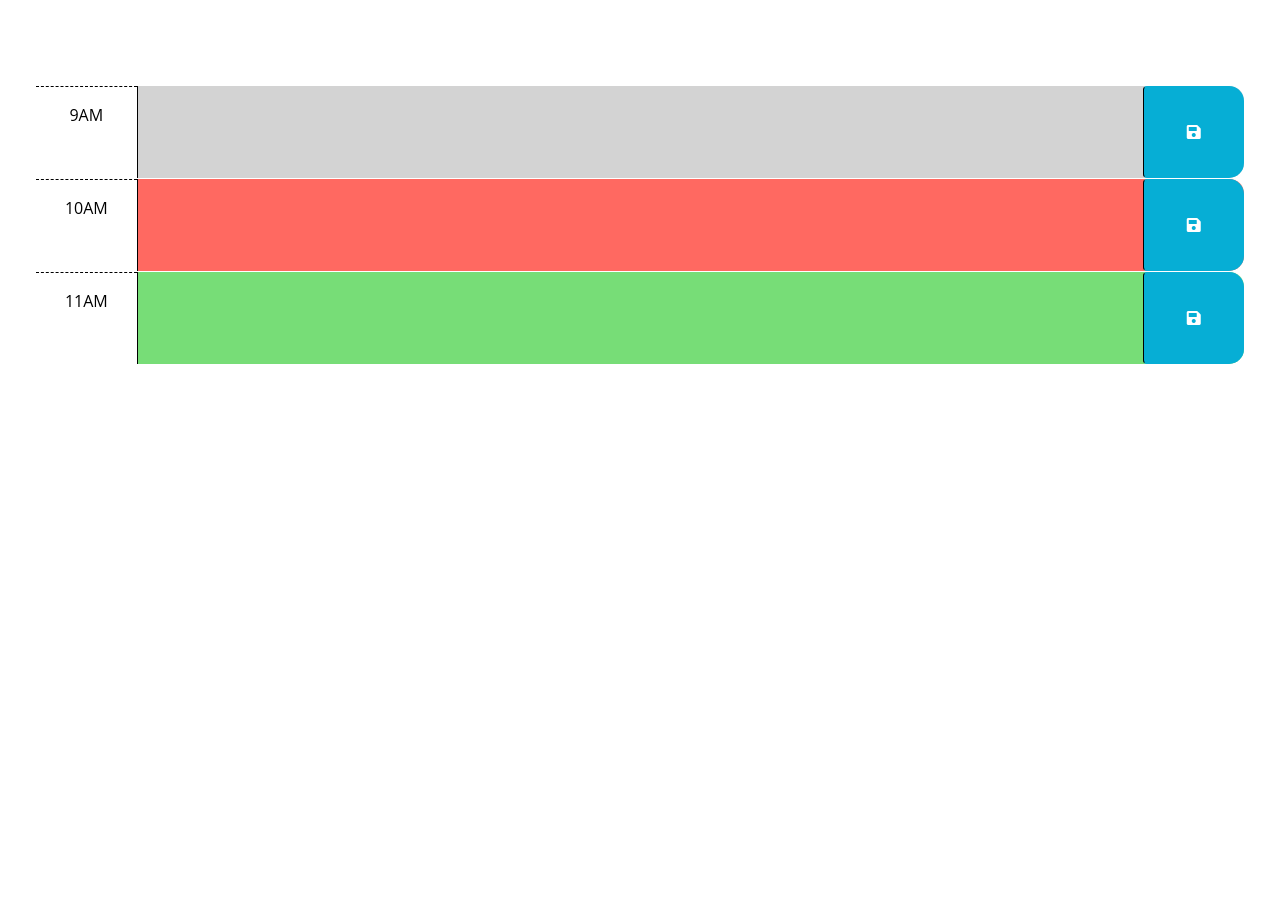
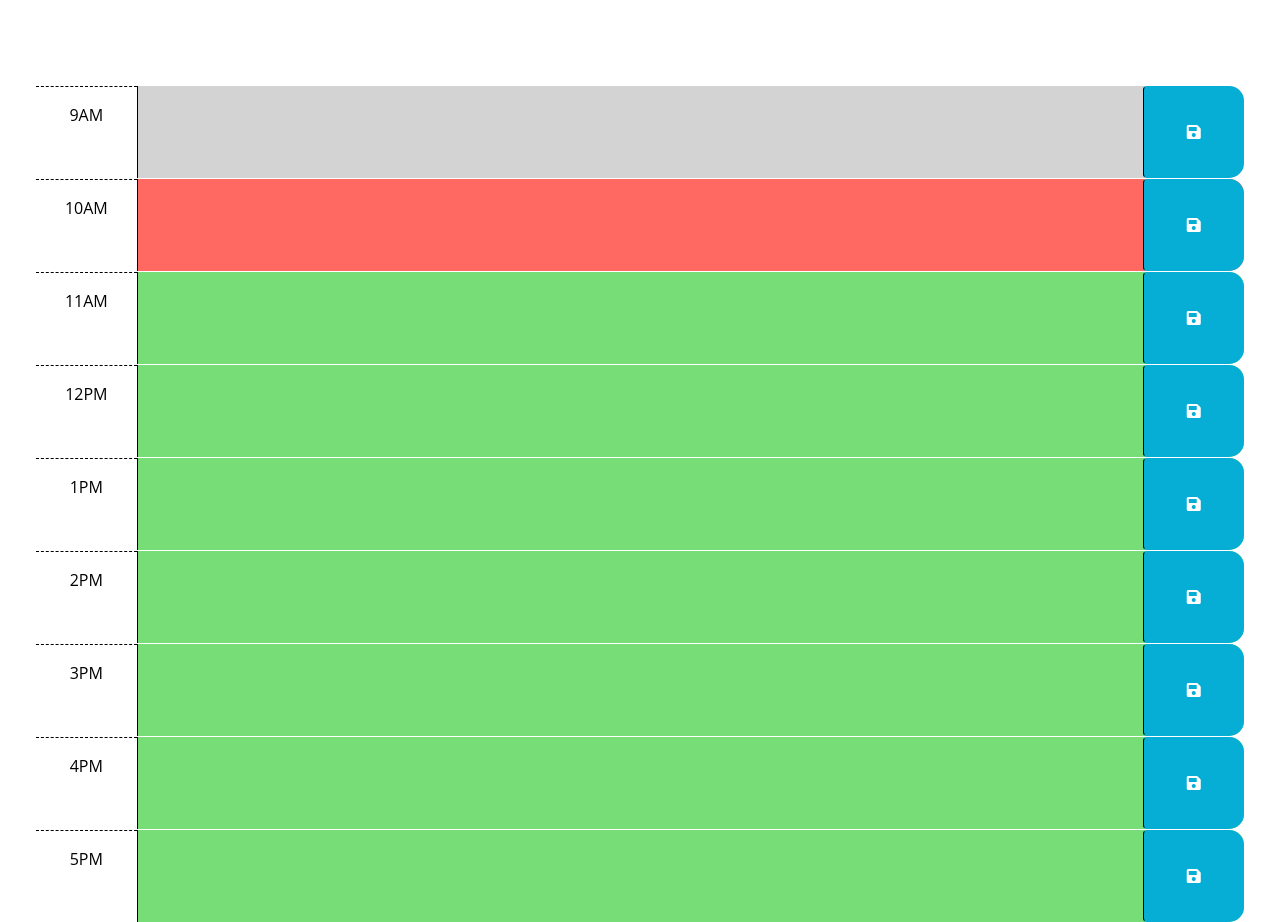
Before and after one commit to AnthonyCBlanco/workdayscheduler, a plain HTML site: page index.html in a window 1280 px wide. Shown: the part 166-1088 px from the top of the page. Before the commit the page ends 800 px from the top, so only its background shows below. Drawn offline with nearby package versions, Linux system fonts and the light colour scheme.

Commit message:
Handles Save Button to input value of 'textarea' into local storage

```diff
--- a/assets/js/script.js
+++ b/assets/js/script.js
@@ -1,6 +1,9 @@
 // Wrap all code that interacts with the DOM in a call to jQuery to ensure that
 // the code isn't run until the browser has finished rendering all the elements
 // in the html.
+
+const saveBtn = $('.saveBtn')
+
 $(function () {
   // TODO: Add a listener for click events on the save button. This code should
   // use the id in the containing time-block as a key to save the user input in
@@ -8,12 +11,21 @@ $(function () {
   // function? How can DOM traversal be used to get the "hour-x" id of the
   // time-block containing the button that was clicked? How might the id be
   // useful when saving the description in local storage?
-  //
+
+  saveBtn.on('click', handleSave)
+
   // TODO: Add code to apply the past, present, or future class to each time
   // block by comparing the id to the current hour. HINTS: How can the id
   // attribute of each time-block be used to conditionally add or remove the
   // past, present, and future classes? How can Day.js be used to get the
   // current hour in 24-hour time?
+
+  var currentHour = dayjs().hour();
+
+  for(var i = 0, i = 9, i++){
+
+  }
+
   //
   // TODO: Add code to get any user input that was saved in localStorage and set
   // the values of the corresponding textarea elements. HINT: How can the id
@@ -21,3 +33,12 @@ $(function () {
   //
   // TODO: Add code to display the current date in the header of the page.
 });
+
+function handleSave(){
+  console.log('savebtn clicked')
+  var currentTimeBlock = $(this).parent().attr('id');
+  var enteredText = $(this).siblings('textarea').val();
+  console.log(currentTimeBlock);
+  console.log(enteredText);
+  localStorage.setItem(currentTimeBlock, enteredText)
+}
--- a/index.html
+++ b/index.html
@@ -67,6 +67,55 @@
           <i class="fas fa-save" aria-hidden="true"></i>
         </button>
       </div>
+
+      <div id="hour-12" class="row time-block future">
+        <div class="col-2 col-md-1 hour text-center py-3">12PM</div>
+        <textarea class="col-8 col-md-10 description" rows="3"> </textarea>
+        <button class="btn saveBtn col-2 col-md-1" aria-label="save">
+          <i class="fas fa-save" aria-hidden="true"></i>
+        </button>
+      </div>
+
+      <div id="hour-1" class="row time-block future">
+        <div class="col-2 col-md-1 hour text-center py-3">1PM</div>
+        <textarea class="col-8 col-md-10 description" rows="3"> </textarea>
+        <button class="btn saveBtn col-2 col-md-1" aria-label="save">
+          <i class="fas fa-save" aria-hidden="true"></i>
+        </button>
+      </div>
+
+      <div id="hour-2" class="row time-block future">
+        <div class="col-2 col-md-1 hour text-center py-3">2PM</div>
+        <textarea class="col-8 col-md-10 description" rows="3"> </textarea>
+        <button class="btn saveBtn col-2 col-md-1" aria-label="save">
+          <i class="fas fa-save" aria-hidden="true"></i>
+        </button>
+      </div>
+
+      <div id="hour-3" class="row time-block future">
+        <div class="col-2 col-md-1 hour text-center py-3">3PM</div>
+        <textarea class="col-8 col-md-10 description" rows="3"> </textarea>
+        <button class="btn saveBtn col-2 col-md-1" aria-label="save">
+          <i class="fas fa-save" aria-hidden="true"></i>
+        </button>
+      </div>
+
+      <div id="hour-4" class="row time-block future">
+        <div class="col-2 col-md-1 hour text-center py-3">4PM</div>
+        <textarea class="col-8 col-md-10 description" rows="3"> </textarea>
+        <button class="btn saveBtn col-2 col-md-1" aria-label="save">
+          <i class="fas fa-save" aria-hidden="true"></i>
+        </button>
+      </div>
+
+      <div id="hour-5" class="row time-block future">
+        <div class="col-2 col-md-1 hour text-center py-3">5PM</div>
+        <textarea class="col-8 col-md-10 description" rows="3"> </textarea>
+        <button class="btn saveBtn col-2 col-md-1" aria-label="save">
+          <i class="fas fa-save" aria-hidden="true"></i>
+        </button>
+      </div>
+
     </div>
 
     <script src="https://cdnjs.cloudflare.com/ajax/libs/jquery/3.2.1/jquery.min.js"></script>
```
